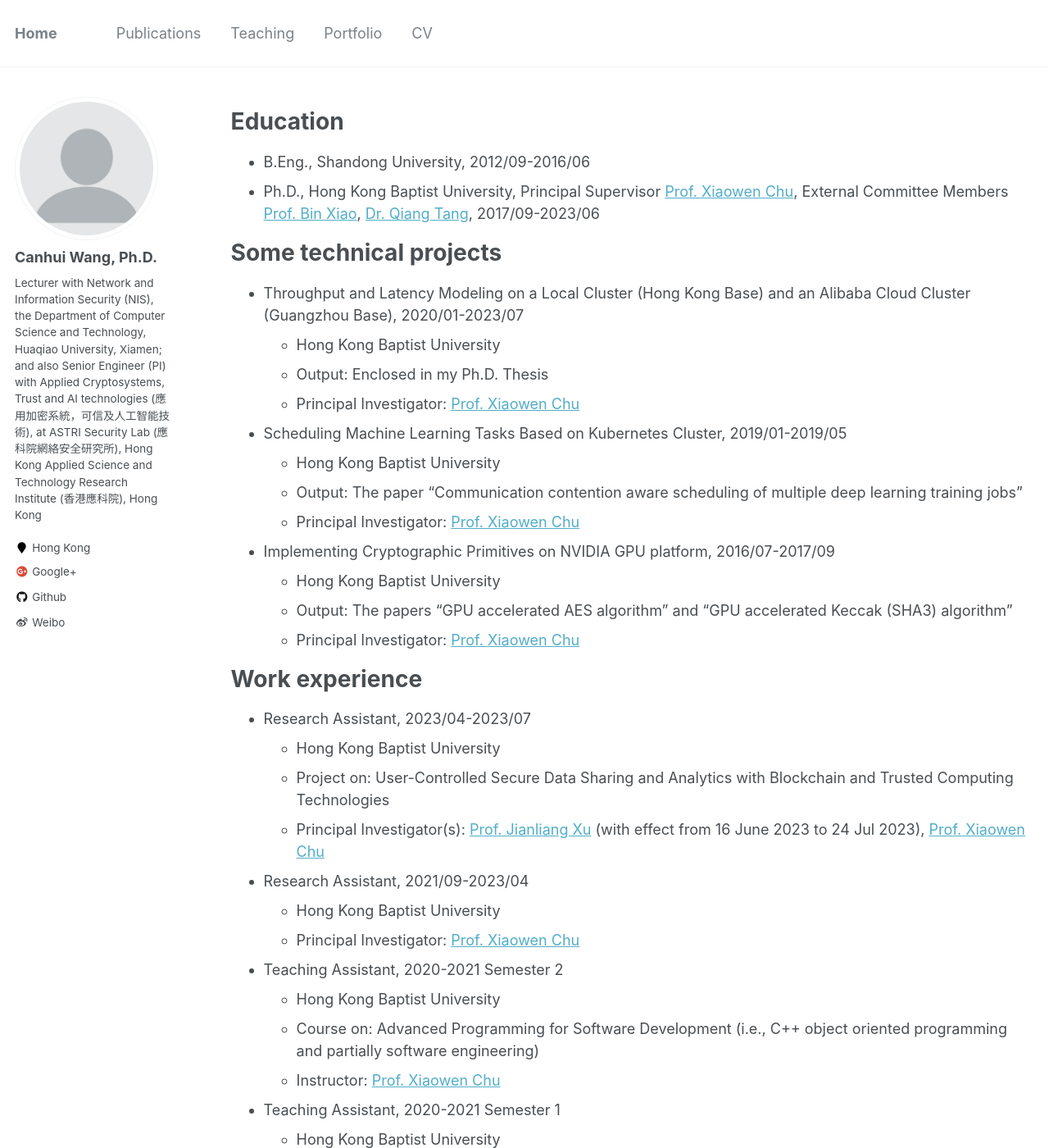
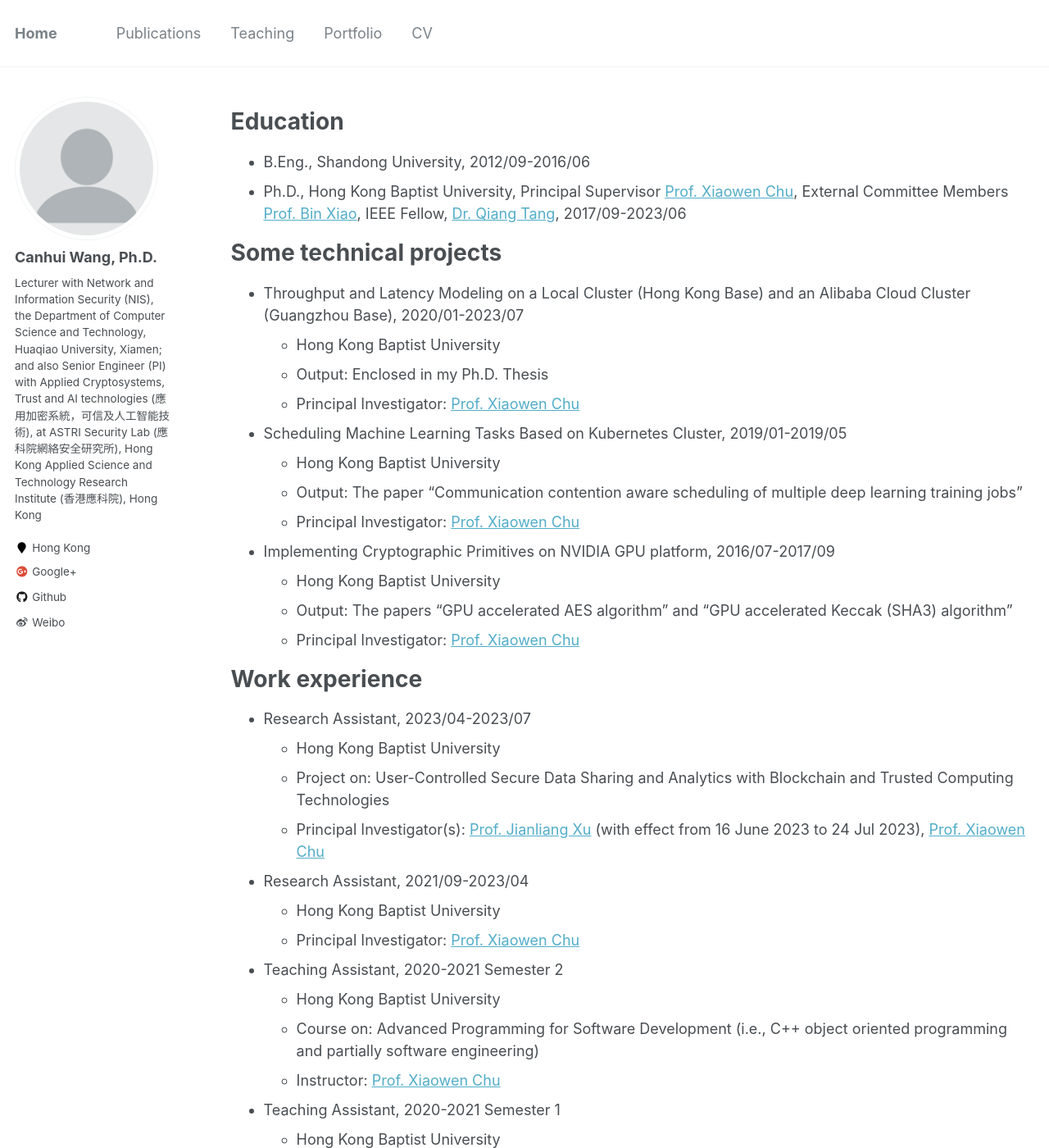
Before and after one commit to Canhui/canhui.github.io, a Jekyll site: the page built from _pages/cv.md, in a window 1280 px wide and 1400 px high. Shown: the whole window at 82% size. Built offline with Jekyll 4.4.1, drawn with Linux system fonts in a browser that asks for light colours; some of the changed text lies outside the part shown.

Commit message:
Update cv.md

```diff
--- a/_pages/cv.md
+++ b/_pages/cv.md
@@ -12,7 +12,7 @@ redirect_from:
 Education
 ======
 * B.Eng., Shandong University, 2012/09-2016/06
-* Ph.D., Hong Kong Baptist University, Principal Supervisor [Prof. Xiaowen Chu](https://www.comp.hkbu.edu.hk/~chxw/), External Committee Members [Prof. Bin Xiao](https://web.comp.polyu.edu.hk/csbxiao/), [Dr. Qiang Tang](https://www.sydney.edu.au/engineering/about/our-people/academic-staff/qiang-tang.html), 2017/09-2023/06
+* Ph.D., Hong Kong Baptist University, Principal Supervisor [Prof. Xiaowen Chu](https://www.comp.hkbu.edu.hk/~chxw/), External Committee Members [Prof. Bin Xiao](https://web.comp.polyu.edu.hk/csbxiao/), IEEE Fellow, [Dr. Qiang Tang](https://www.sydney.edu.au/engineering/about/our-people/academic-staff/qiang-tang.html), 2017/09-2023/06
 
 Some technical projects
 ======
@@ -51,13 +51,13 @@ Work experience
   * Hong Kong Baptist University
   * Course on: Design and Analysis of Algorithms (i.e., Prof. Cheung and me gave weekly tutorials in class)
   * Award: Teaching-Assistant Performance Award
-  * Instructor: [Prof. Yiu Ming Cheung](https://www.comp.hkbu.edu.hk/~ymc/)
+  * Instructor: [Prof. Yiu Ming Cheung](https://www.comp.hkbu.edu.hk/~ymc/), IEEE Fellow
 
 * Teaching Assistant, 2019-2020 Semester 2
   * Hong Kong Baptist University
   * Course on: Design and Analysis of Algorithms (i.e., Prof. Cheung and me gave weekly tutorials in class)
   * Award: Excellent Teaching-Assistant Performance Award
-  * Instructor: [Prof. Yiu Ming Cheung](https://www.comp.hkbu.edu.hk/~ymc/)
+  * Instructor: [Prof. Yiu Ming Cheung](https://www.comp.hkbu.edu.hk/~ymc/), IEEE Fellow
 
 * Teaching Assistant, 2019-2020 Semester 2
   * Hong Kong Baptist University
```
